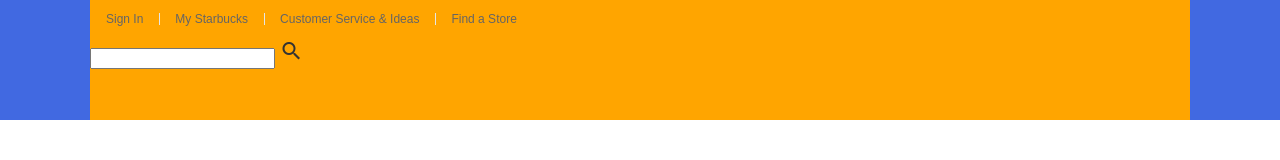
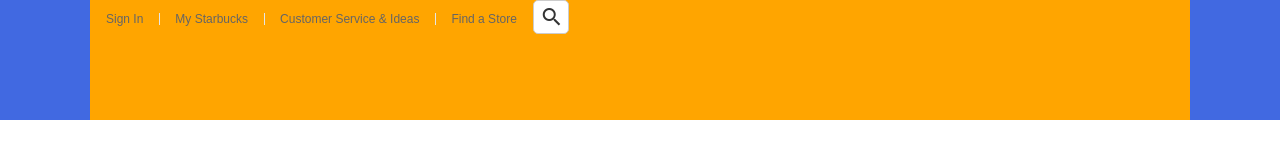
Before and after one commit to KimSeoYeon23/starbucks-vanilla-app, a plain HTML site: page index.html in a window 1280 px wide. Drawn offline with nearby package versions, Linux system fonts and the light colour scheme.

Commit message:
header search add

```diff
--- a/css/main.css
+++ b/css/main.css
@@ -43,7 +43,7 @@ header .logo {
 }
 
 header .sub-menu {
-
+    display: flex;
 }
 
 header .sub-menu ul.menu {
@@ -82,13 +82,35 @@ header .sub-menu ul.menu li a:hover {
 }
 
 header .sub-menu .search {
-
+    height: 34px;
+    position: relative;
 }
 
-header .sub-menu .search  input {
-
+header .sub-menu .search input {
+    width: 36px;
+    height: 34px;
+    padding: 4px 10px;
+    border: 1px solid #ccc;
+    border-radius: 5px;
+    box-sizing: border-box;
+    outline: none;
+    background-color: #fff;
+    color: #777;
+    font-size: 12px;
+    transition: width .4s;
 }
 
-header .sub-menu .search  input .material-icons {
+header .sub-menu .search input:focus {
+    width: 190px;
+    border-color: #669900;
+}
 
+header .sub-menu .search .material-icons {
+    height: 24px;
+    position: absolute;
+    top: 0;
+    bottom: 0;
+    right: 5px;
+    margin: auto;
+    cursor: pointer;
 }
--- a/index.html
+++ b/index.html
@@ -31,6 +31,8 @@
     <link rel="stylesheet" href="https://fonts.googleapis.com/icon?family=Material+Icons" />
     <!-- css -->
     <link rel="stylesheet" href="./css/main.css" />
+    <!-- js -->
+    <script src="./js/main.js" defer></script>
 </head>
 <body>
     <!-- HEADER -->
--- /dev/null
+++ b/js/main.js
@@ -0,0 +1,11 @@
+const searchEl = document.querySelector('.search');
+const searchInputEl = searchEl.querySelector('input');
+
+searchEl.addEventListener('click', function() {
+    searchInputEl.focus();
+});
+
+searchInputEl.addEventListener('focus', function() {
+    searchEl.classList.add('focused');
+    searchInputEl.setAttribute();
+});
```
